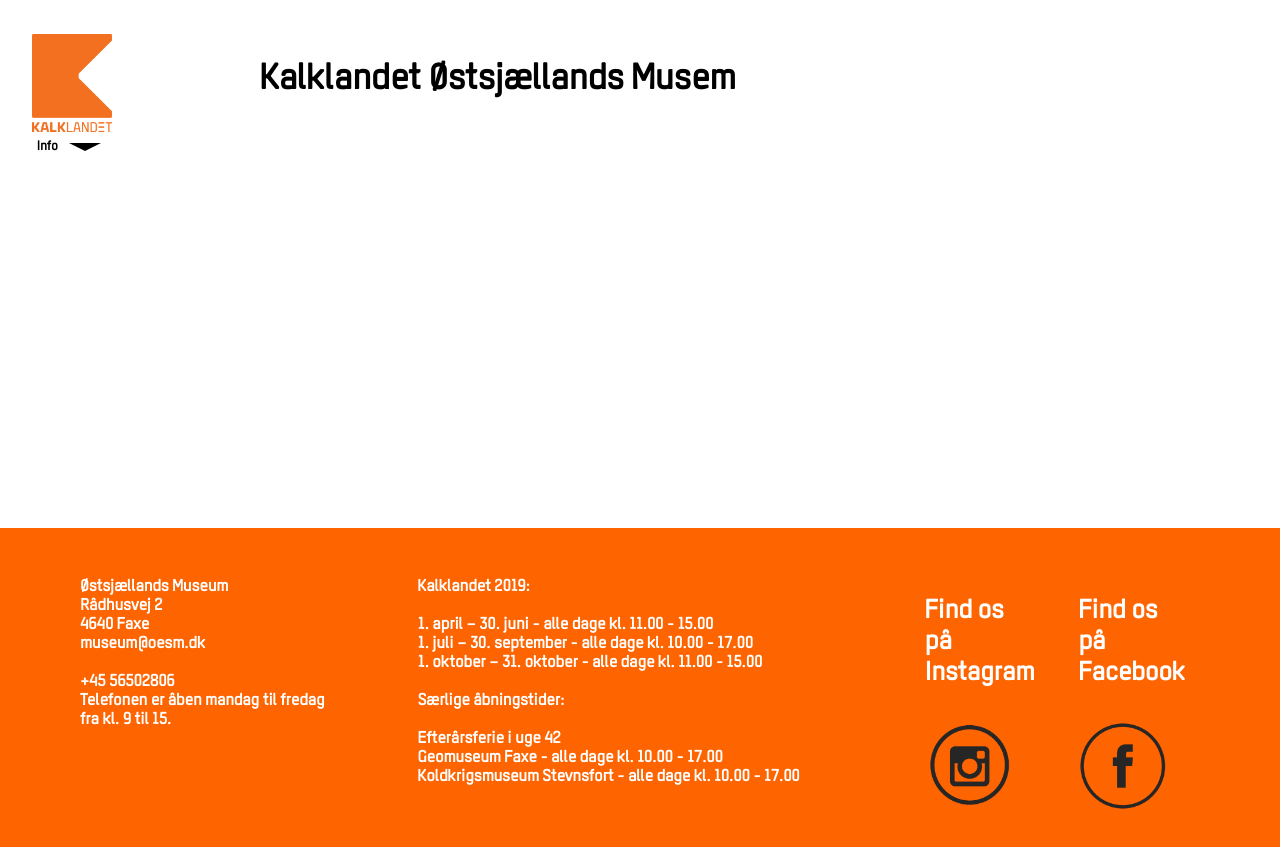
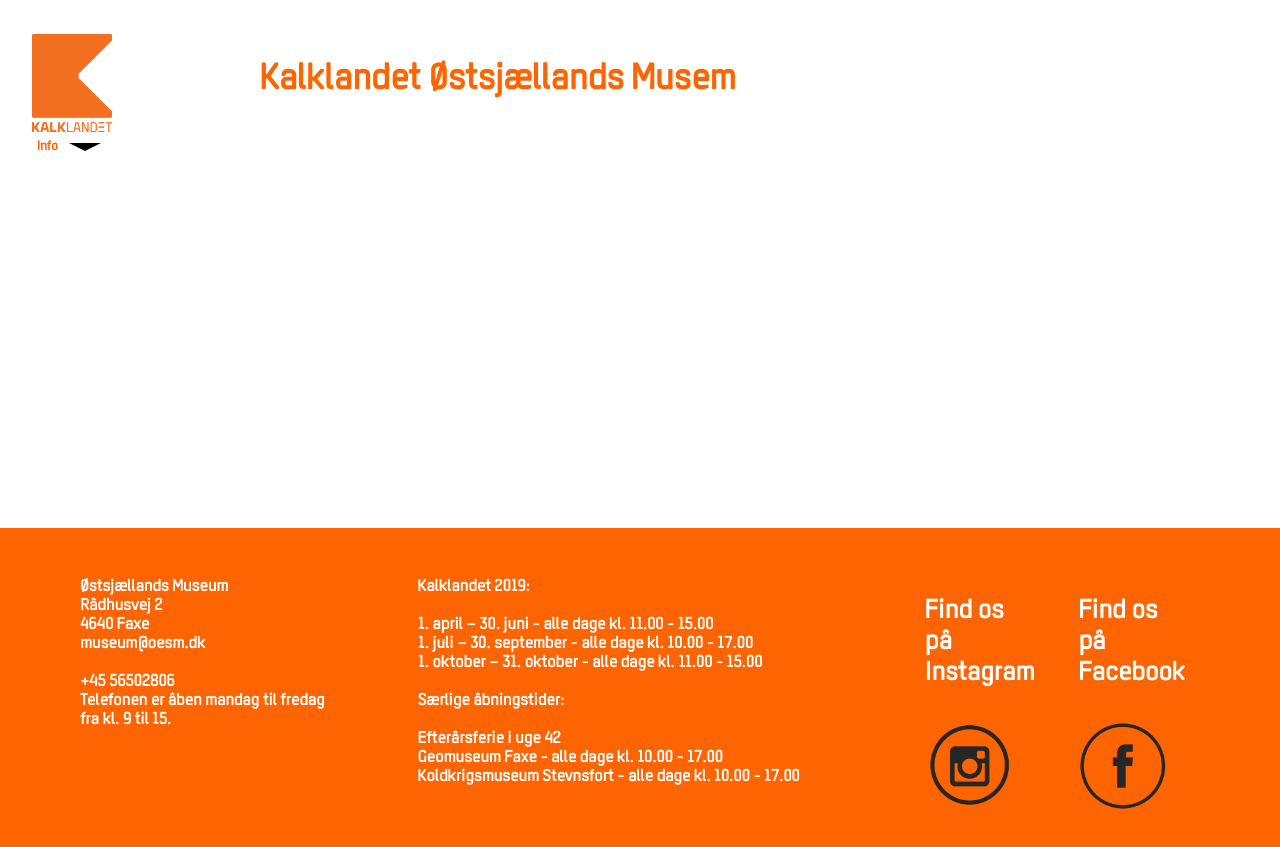
Before and after one commit to MouadNaji/Kalklandet_4A, a plain HTML site: page FlereAttraktioner .html in a window 1280 px wide. Drawn offline with Linux system fonts and the light colour scheme; no server answers.

Commit message:
info farve

```diff
--- a/FlereAttraktioner .html
+++ b/FlereAttraktioner .html
@@ -9,8 +9,8 @@
 
 
     <style>
-        .Overskrift {
-            margin-left: 7vw;
+        h1 {
+            color: rgb(254, 100, 0);
 
         }
 
@@ -64,6 +64,7 @@
             font-weight: 600;
 
         }
+
     </style>
 
 
@@ -155,6 +156,7 @@
 
 
         }
+
     </style>
     <div class="splash"></div>
     <div class="indhold"></div>
@@ -297,6 +299,7 @@
 
 
         };
+
     </script>
 </body>
 
```
Also changed, not shown: GeomuseumFaxe-FindVej.html (+5 -0 lines), GeomuseumFaxe-GuidetTur .html (+5 -0 lines), GeomuseumFaxe-PriserOgTider.html (+5 -0 lines), OmOs.html (+7 -0 lines), StevnsKlint-FindVej.html (+5 -0 lines), StevnsKlint-VigtigInfo.html (+5 -0 lines).
